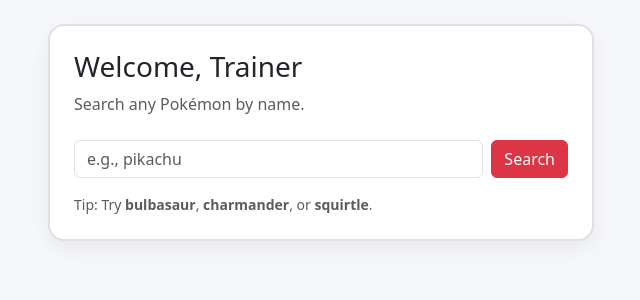
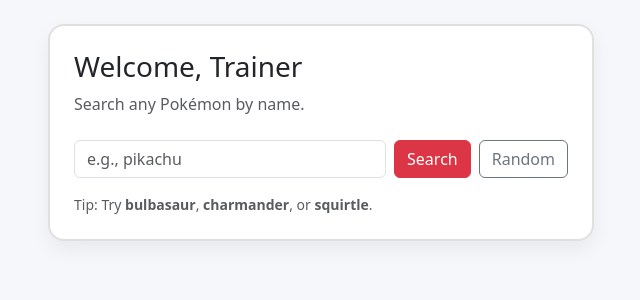
Before and after one commit to akonisanchez/pokedex, a Flask app: page / in a window 1280 px wide. Shown: the part 56-356 px from the top of the page, without its empty margins (319-959 px from the left). Run offline with Flask 3, Linux system fonts and the light colour scheme.

Commit message:
Add random Pokemon button

```diff
--- a/app.py
+++ b/app.py
@@ -1,5 +1,6 @@
 from flask import Flask, render_template, request, redirect, url_for
 from db import init_db
+import random
 import requests
 import sqlite3
 import json
@@ -188,6 +189,20 @@ def _text_color_for_bg(hex_color: str) -> str:
 def pokedex_home():
     return render_template("index.html", pokemon_names=POKEMON_NAMES)
 
+# Returns a random Pokemon
+@app.get("/random")
+def random_pokemon():
+    """
+    Redirect to a random Pokemon result page.
+
+    Uses the locally cached Pokemon name list
+    """
+    if not POKEMON_NAMES:
+        return redirect(url_for("pokedex_home"))
+
+    name = random.choice(POKEMON_NAMES)
+    return redirect(url_for("show_pokemon", name=name))
+
 # Pokemon search results route
 # This runs when user submits the search form
 # Will read the Pokemon name from the URL query parameters
--- a/templates/index.html
+++ b/templates/index.html
@@ -20,6 +20,7 @@
             required
           >
           <button type="submit" class="btn btn-danger">Search</button>
+          <a href="/random" class="btn btn-outline-secondary">Random</a>
         </form>
 
         <datalist id="pokemon-options">
```
